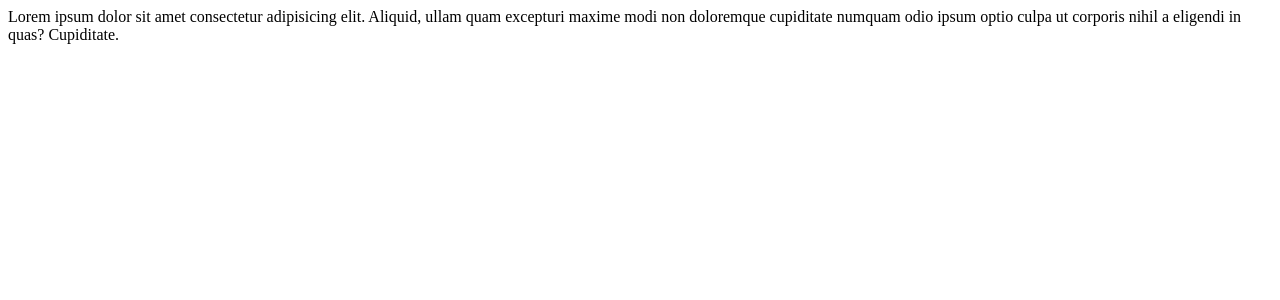
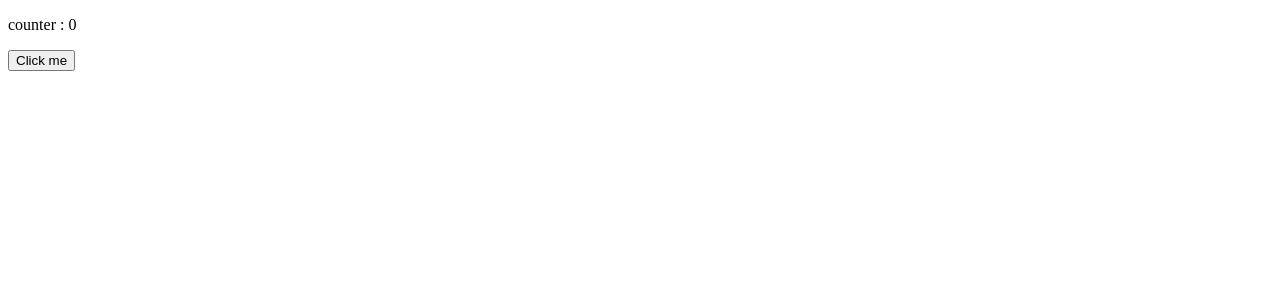
Before and after one commit to sushinpv/nextjs-typescript-mvvm, a Next.js app: page / in a window 1280 px wide. Shown: the top 300 px of the page. Built offline with nearby package versions, Linux system fonts and the light colour scheme.

Commit message:
counter component is added

```diff
--- a/pages/index.tsx
+++ b/pages/index.tsx
@@ -1,6 +1,10 @@
-import Link from "next/link";
 import Layout from "../components/Layout";
+import Counter from "../src/components/counter";
 
-const IndexPage = () => <Layout title="Home | Next.js + TypeScript Example">Lorem ipsum dolor sit amet consectetur adipisicing elit. Aliquid, ullam quam excepturi maxime modi non doloremque cupiditate numquam odio ipsum optio culpa ut corporis nihil a eligendi in quas? Cupiditate.</Layout>;
+const IndexPage = () => (
+  <Layout title="Home | Next.js + TypeScript Example">
+    <Counter />
+  </Layout>
+);
 
 export default IndexPage;
--- /dev/null
+++ b/src/components/counter/counter-view-model.tsx
@@ -0,0 +1,25 @@
+import { useState } from "react";
+
+export interface ICounterViewModelProps {}
+
+/**
+ * view model for counter
+ * @param props
+ * @returns
+ */
+const useCounterViewModel = (props: ICounterViewModelProps) => {
+  const [counter, setCounter] = useState(0);
+
+  /**
+   * Function to handle click and update the counter
+   */
+  const onClick = () => {
+    setCounter(counter + 1);
+  };
+
+  return {
+    onClick,
+    counter,
+  };
+};
+export default useCounterViewModel;
--- /dev/null
+++ b/src/components/counter/counter-view.tsx
@@ -0,0 +1,16 @@
+interface ICounterViewProps {
+  counter: Number | String;
+  onClick: any;
+  type?: "A" | "B" | "C";
+}
+
+const CounterView: React.FunctionComponent<ICounterViewProps> = ({ counter, onClick }) => {
+  return (
+    <div>
+      <p>counter : {counter}</p>
+      <button onClick={onClick}>Click me</button>
+    </div>
+  );
+};
+
+export default CounterView;
--- /dev/null
+++ b/src/components/counter/counter.tsx
@@ -0,0 +1,10 @@
+import CounterView from "./counter-view";
+import useCounterViewModel from "./counter-view-model";
+
+export interface ICounterProps {}
+
+export function Counter(props: ICounterProps) {
+  const { counter, onClick } = useCounterViewModel({});
+
+  return <CounterView counter={counter} onClick={onClick} type="C"/>;
+}
--- /dev/null
+++ b/src/components/counter/index.ts
@@ -0,0 +1,3 @@
+import { Counter } from "./counter";
+
+export default Counter;
--- a/tsconfig.json
+++ b/tsconfig.json
@@ -1,6 +1,6 @@
 {
   "compilerOptions": {
-    "target": "es5",
+    "target": "esnext",
     "lib": ["dom", "dom.iterable", "esnext"],
     "allowJs": true,
     "skipLibCheck": true,
```
